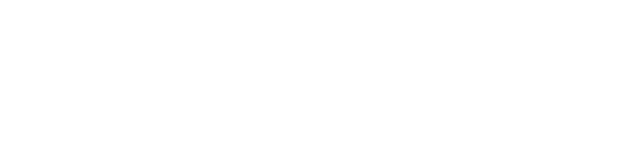
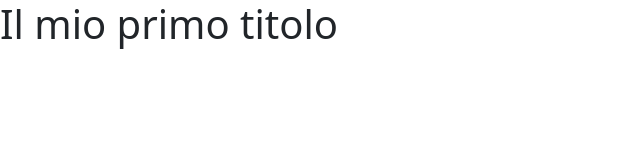
Before and after one commit to FrancescoCauzzi/vue-hello, a plain HTML site: page index.html in a window 1280 px wide. Shown: the whole page, without its empty margins (0-640 px from the left). Drawn offline with nearby package versions, Linux system fonts and the light colour scheme.

Commit message:
feat: stampato contenuto sul titolo

```diff
--- a/index.html
+++ b/index.html
@@ -21,7 +21,12 @@
 <body>
   <!-- vueJS via CDN -->
   <script src="https://unpkg.com/vue@3/dist/vue.global.js"></script>
+  <div id="app">
+
     <header>
+      <h1>
+        {{title}}
+      </h1>
 
     </header>
     <main>
@@ -30,6 +35,7 @@
     <footer>
 
     </footer>
+  </div>
   <!-- Bootstrap -->
   <script src="https://cdn.jsdelivr.net/npm/bootstrap@5.3.0-alpha1/dist/js/bootstrap.bundle.min.js"></script>
   <!-- my script -->
--- a/js/script.js
+++ b/js/script.js
@@ -5,6 +5,7 @@ createApp({
   data() {
     return {
       message: "Hello Vue!",
+      title: "Il mio primo titolo",
     };
   },
 }).mount("#app");
```
Lines whose indentation alone changed are shown as unchanged.
